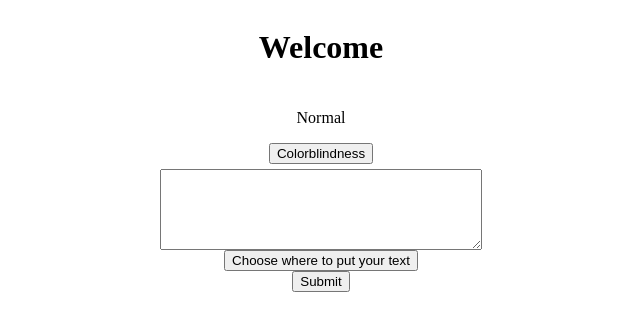
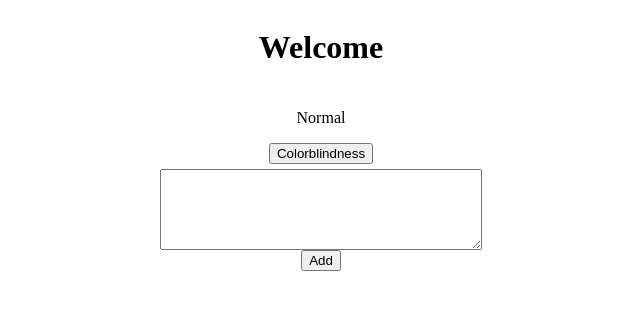
Before and after one commit to Aitilla/Oppdrag2, a plain HTML site: page website/index.html in a window 1280 px wide. Shown: the whole page, without its empty margins (319-959 px from the left). Drawn offline with Linux system fonts and the light colour scheme.

Commit message:
kodelode

```diff
--- a/website/index.html
+++ b/website/index.html
@@ -18,8 +18,7 @@
 
     <div id="optDiv">
         <textarea cols="10" rows="5" id="textarea"></textarea>
-        <button id="addText">Choose where to put your text</button>
-        <button id="submit">Submit</button>
+        <button id="addText">Add</button>
     </div>
 
     <script src="js/script.js">
```
